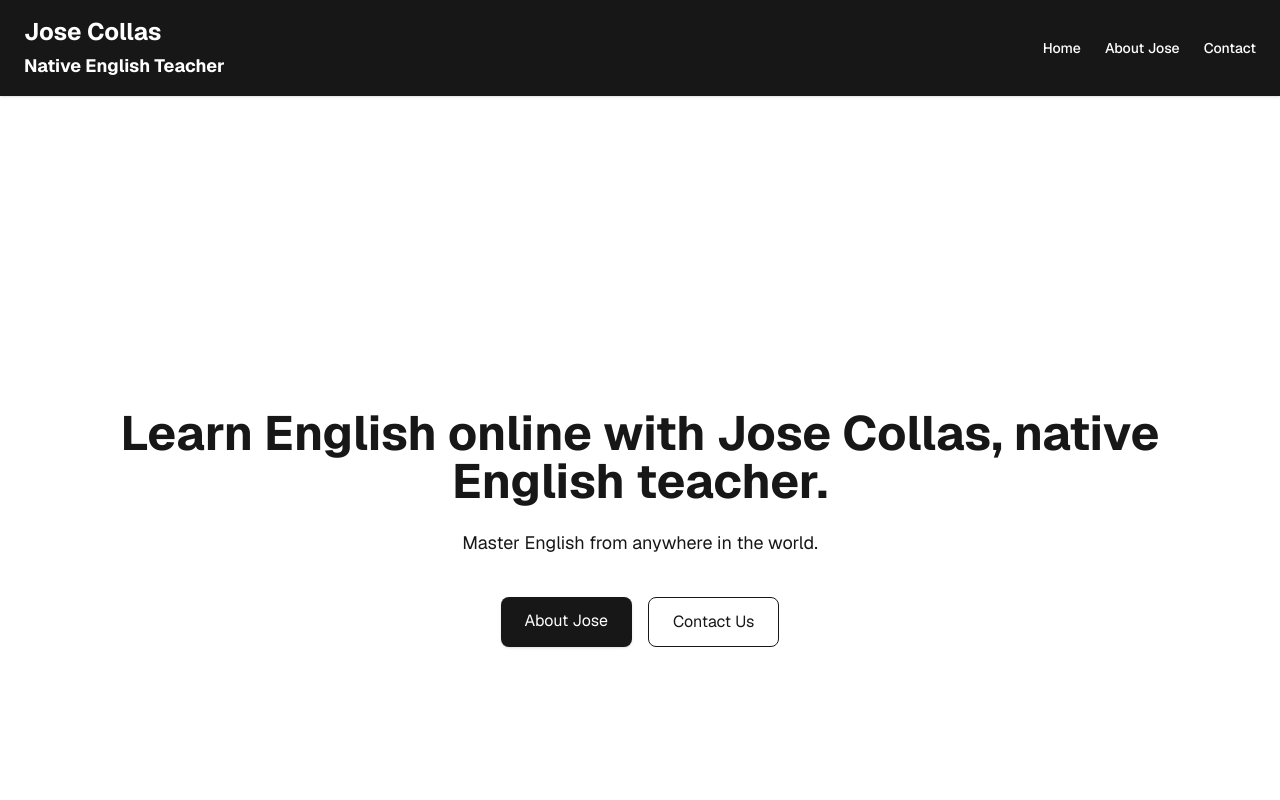
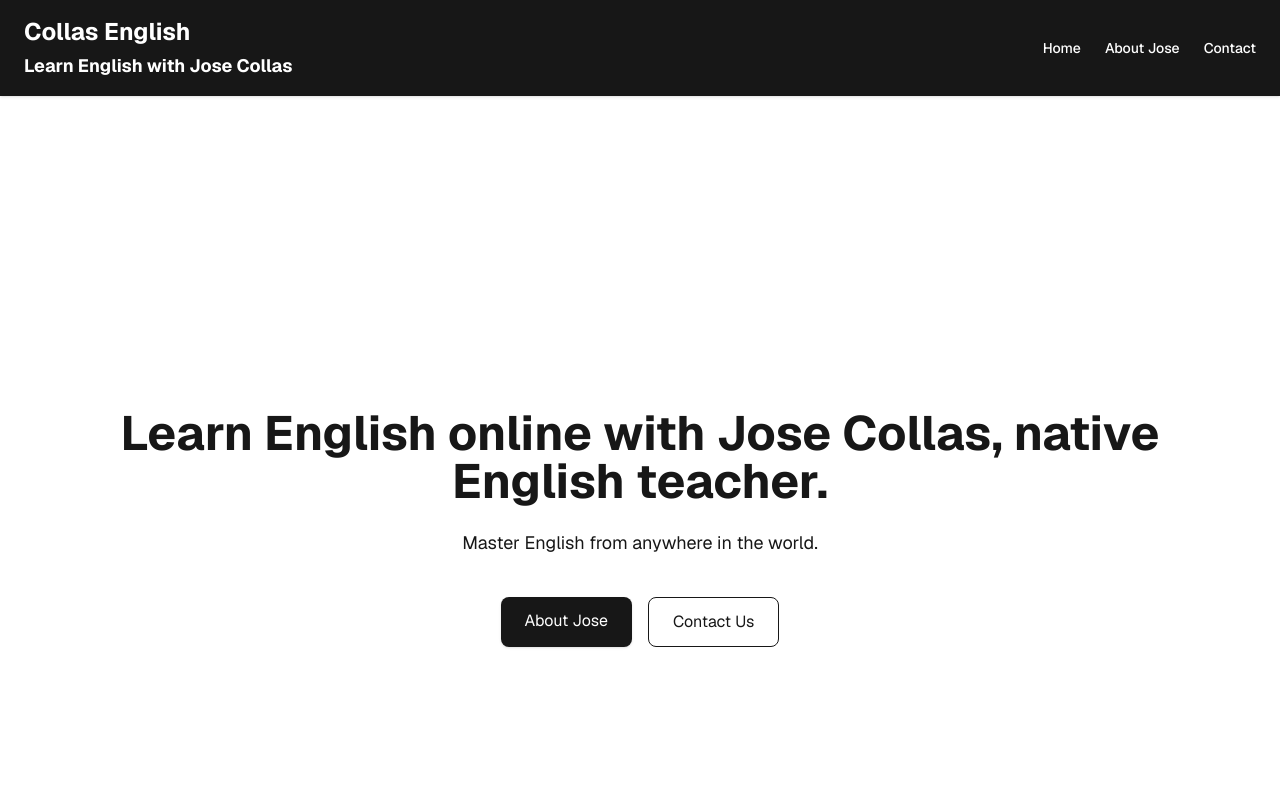
Before and after one commit to JoseHerminioCollas/english-teach, a Next.js app: page / in a window 1280 px wide. Shown: the top 800 px of the page. Built offline with nearby package versions, Linux system fonts and the light colour scheme.

Commit message:
update header

```diff
--- a/app/layout.tsx
+++ b/app/layout.tsx
@@ -34,7 +34,8 @@ export default function RootLayout({ children }: { children: React.ReactNode })
     >
       <body className="min-h-screen flex flex-col bg-background text-foreground font-sans">
         <header className="w-full px-6 py-4 bg-foreground text-background shadow flex items-center justify-between">
-          <h1 className="text-2xl font-bold">Jose Collas <br /><small className="text-lg">Native English Teacher</small></h1>
+          <h1 className="text-2xl font-bold">Collas English<br /><small className="text-lg">
+            Learn English with Jose Collas</small></h1>
           <nav className="flex gap-6 text-sm font-medium">
             <Link href="/" className="hover:underline">Home</Link>
             <Link href="/about_jose" className="hover:underline">About Jose</Link>
```
